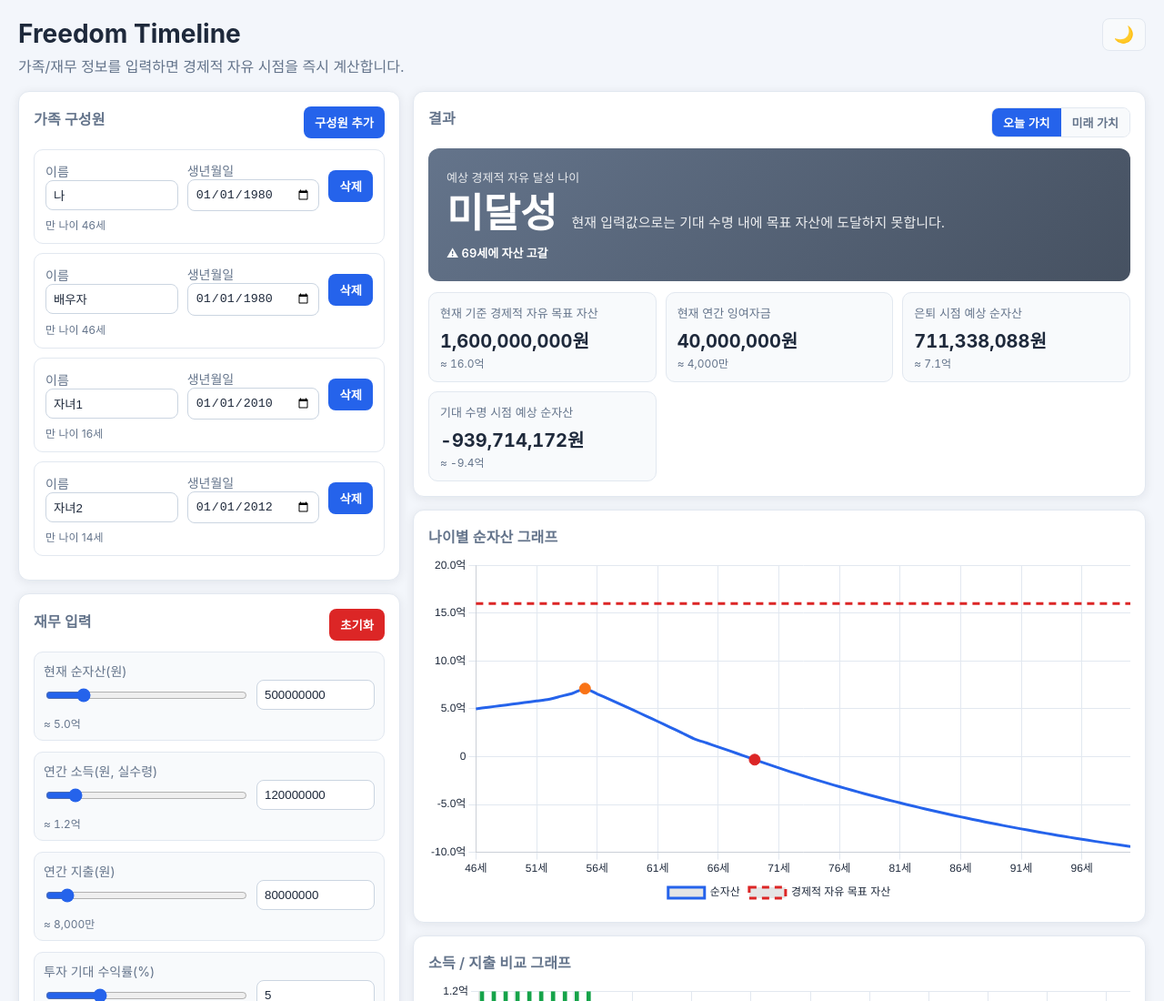
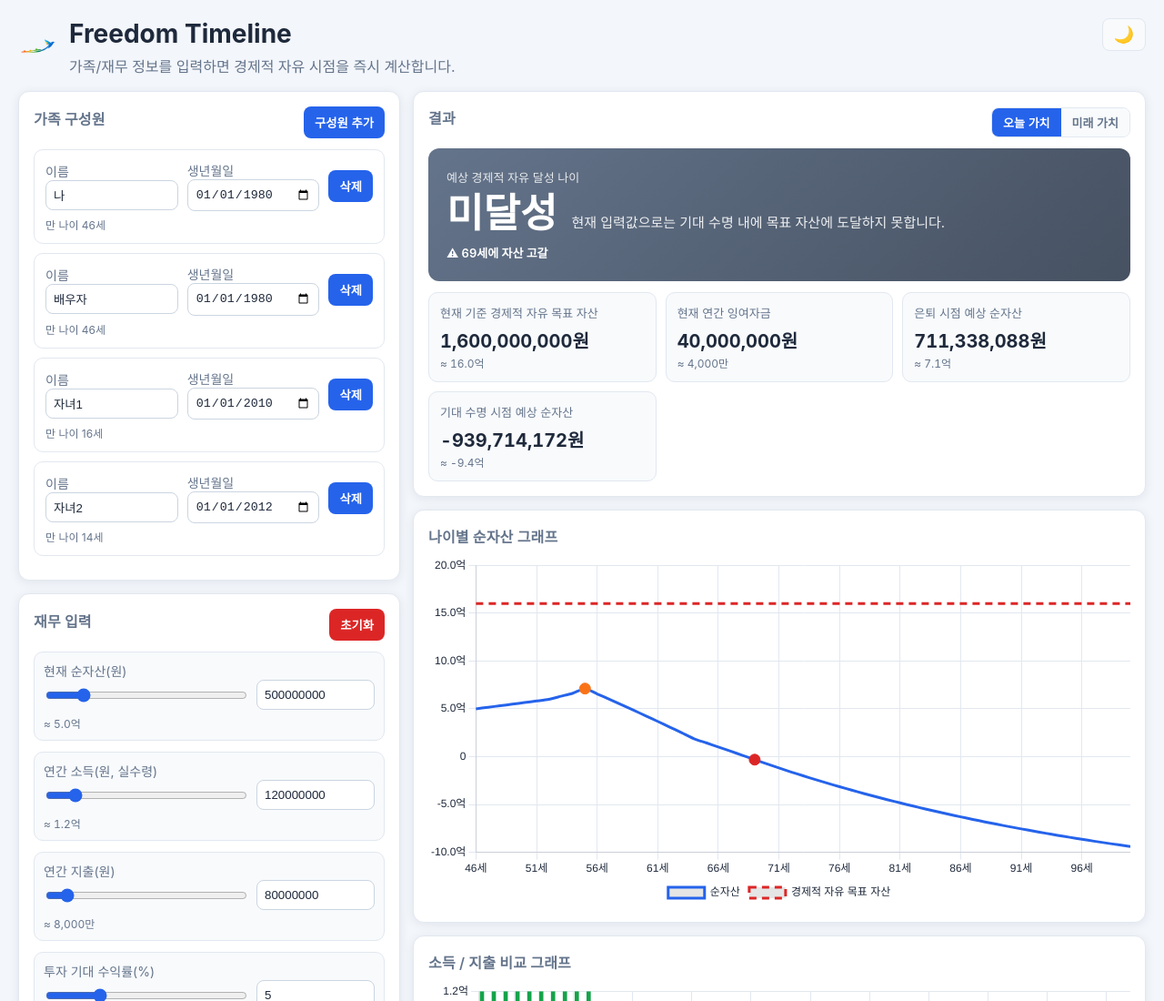
Before and after one commit to nalbam/freedom-timeline, a plain HTML site: page docs/index.html in a window 1280 px wide. Shown: the top 1100 px of the page at 91% size. Drawn offline with nearby package versions, Linux system fonts and the light colour scheme.

Commit message:
Add favicon and logo images to the documentation
- Introduced a new favicon.ico file for the project documentation.
- Added a logo.png file to enhance the branding of the documentation.

```diff
--- a/docs/index.html
+++ b/docs/index.html
@@ -4,6 +4,10 @@
     <meta charset="UTF-8" />
     <meta name="viewport" content="width=device-width, initial-scale=1.0" />
     <title>Freedom Timeline</title>
+    <link rel="icon" href="./favicon.ico" sizes="any" />
+    <link rel="icon" type="image/png" sizes="32x32" href="./favicon-32x32.png" />
+    <link rel="icon" type="image/png" sizes="16x16" href="./favicon-16x16.png" />
+    <link rel="apple-touch-icon" href="./apple-touch-icon.png" />
     <script>
       (function () {
         const saved = localStorage.getItem("freedom-timeline-theme");
@@ -17,9 +21,12 @@
   <body>
     <main class="container">
       <header>
-        <div>
-          <h1>Freedom Timeline</h1>
-          <p>가족/재무 정보를 입력하면 경제적 자유 시점을 즉시 계산합니다.</p>
+        <div class="brand">
+          <img class="brand-logo" src="./logo.png" alt="Freedom Timeline 로고" width="44" height="44" />
+          <div>
+            <h1>Freedom Timeline</h1>
+            <p>가족/재무 정보를 입력하면 경제적 자유 시점을 즉시 계산합니다.</p>
+          </div>
         </div>
         <button id="theme-toggle" type="button" aria-label="테마 전환">🌙</button>
       </header>
--- a/docs/style.css
+++ b/docs/style.css
@@ -71,6 +71,19 @@ header {
   justify-content: space-between;
   gap: 16px;
   margin-bottom: 16px;
+}
+
+.brand {
+  display: flex;
+  align-items: center;
+  gap: 12px;
+}
+
+.brand-logo {
+  width: 44px;
+  height: 44px;
+  border-radius: 10px;
+  flex-shrink: 0;
 }
 
 h1 {
```
Also changed, not shown: docs/apple-touch-icon.png (added), docs/favicon-16x16.png (added), docs/favicon-32x32.png (added), docs/favicon.ico (added), docs/logo.png (added).
